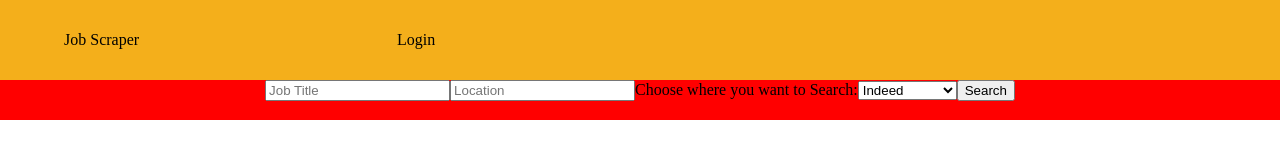
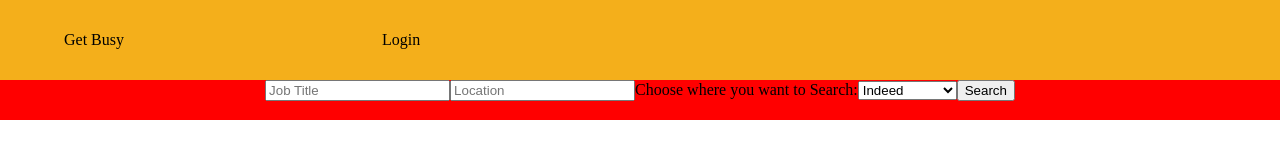
Before and after one commit to nwangemann/job-scraper-app, a React (Create React App) app: page / in a window 1280 px wide. Shown: the top 160 px of the page. Built offline with nearby package versions, Linux system fonts and the light colour scheme; what redux-promise-middleware would draw is missing.

Commit message:
changed name of website

```diff
--- a/public/index.html
+++ b/public/index.html
@@ -25,7 +25,7 @@
       work correctly both with client-side routing and a non-root public URL.
       Learn how to configure a non-root public URL by running `npm run build`.
     -->
-    <title>React App</title>
+    <title>Get Busy</title>
   </head>
   <body>
     <noscript>You need to enable JavaScript to run this app.</noscript>
--- a/src/Components/Header/Header.js
+++ b/src/Components/Header/Header.js
@@ -9,7 +9,7 @@ function Header(){
 
     return (
       <header>
-        <Link className="links" to="/">Job Scraper</Link>
+        <Link className="links" to="/">Get Busy</Link>
 
 
         <div>
```
